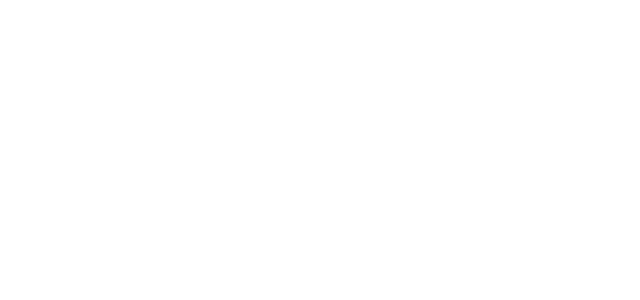
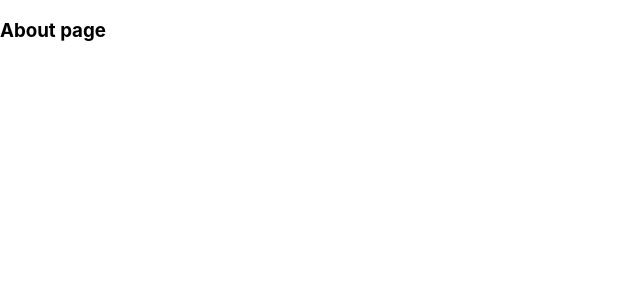
Before and after one commit to Hyonsok/minji_web, a React (Create React App) app: page /about in a window 1280 px wide. Before the commit this address had no page. Shown: the top 300 px of the page, without its empty margins (0-640 px from the left). Built offline with nearby package versions, Linux system fonts and the light colour scheme.

Commit message:
created an about page

```diff
--- a/src/App.js
+++ b/src/App.js
@@ -2,13 +2,15 @@
 import './App.css';
 import { BrowserRouter as Router, Routes, Route} from 'react-router-dom'
 import Projects from './pages/Projects'
+import About from './pages/About'
 
 function App() {
   return (
     <>
     <Router>
       <Routes>
-        <Route exact path='/' element={<Projects/>}/>
+        <Route exact path='/about' element={<About/>}/>
+        <Route exact path='/projects' element={<Projects/>}/>
       </Routes>
     </Router>
     </>
--- /dev/null
+++ b/src/pages/About.js
@@ -0,0 +1,12 @@
+import React from 'react';
+
+
+function Projects() {
+  return (
+    <div className='hero-container'>
+        <h3>About page</h3>
+    </div>
+  );
+}
+
+export default Projects;
```
Also changed, not shown: public/images/about.png (added).
